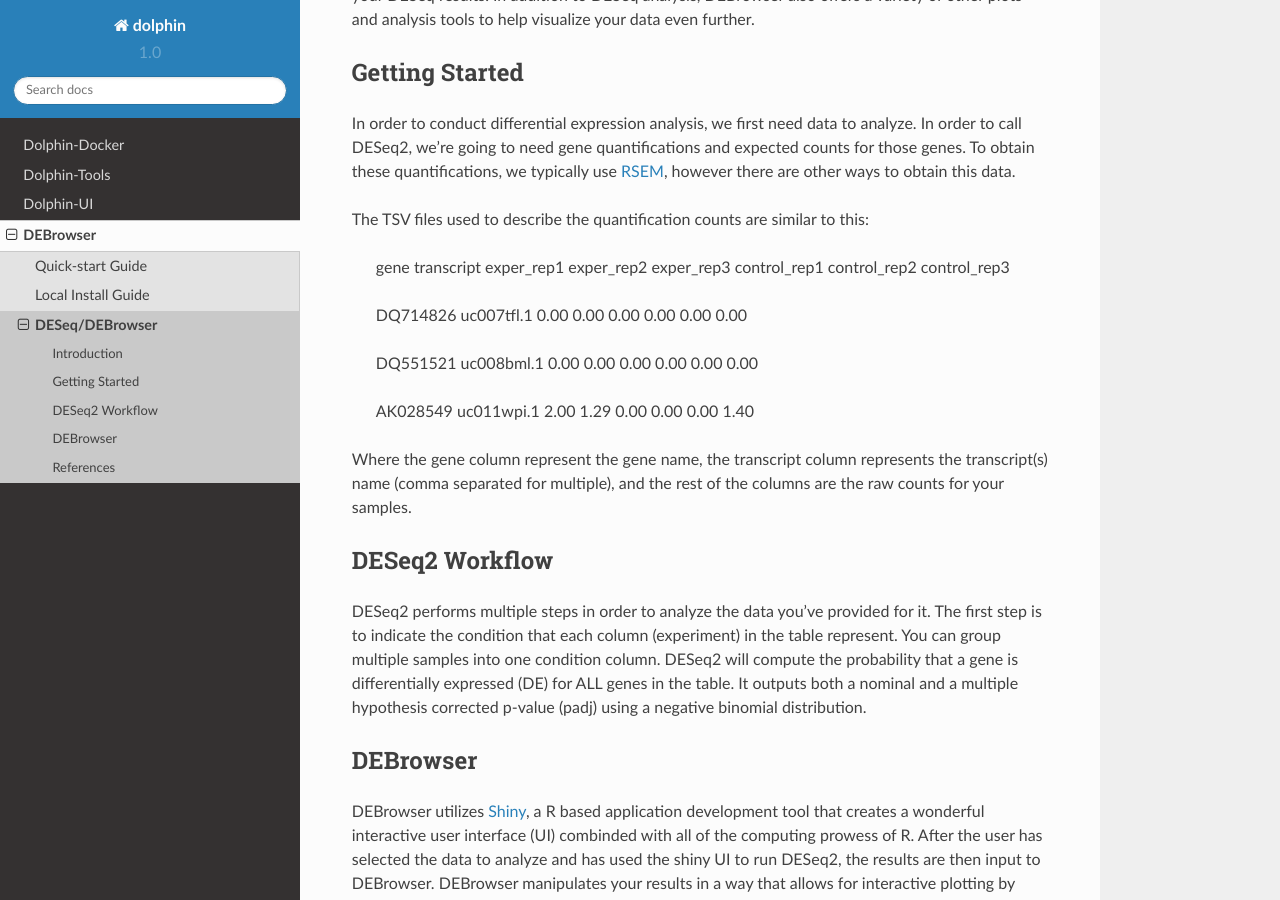
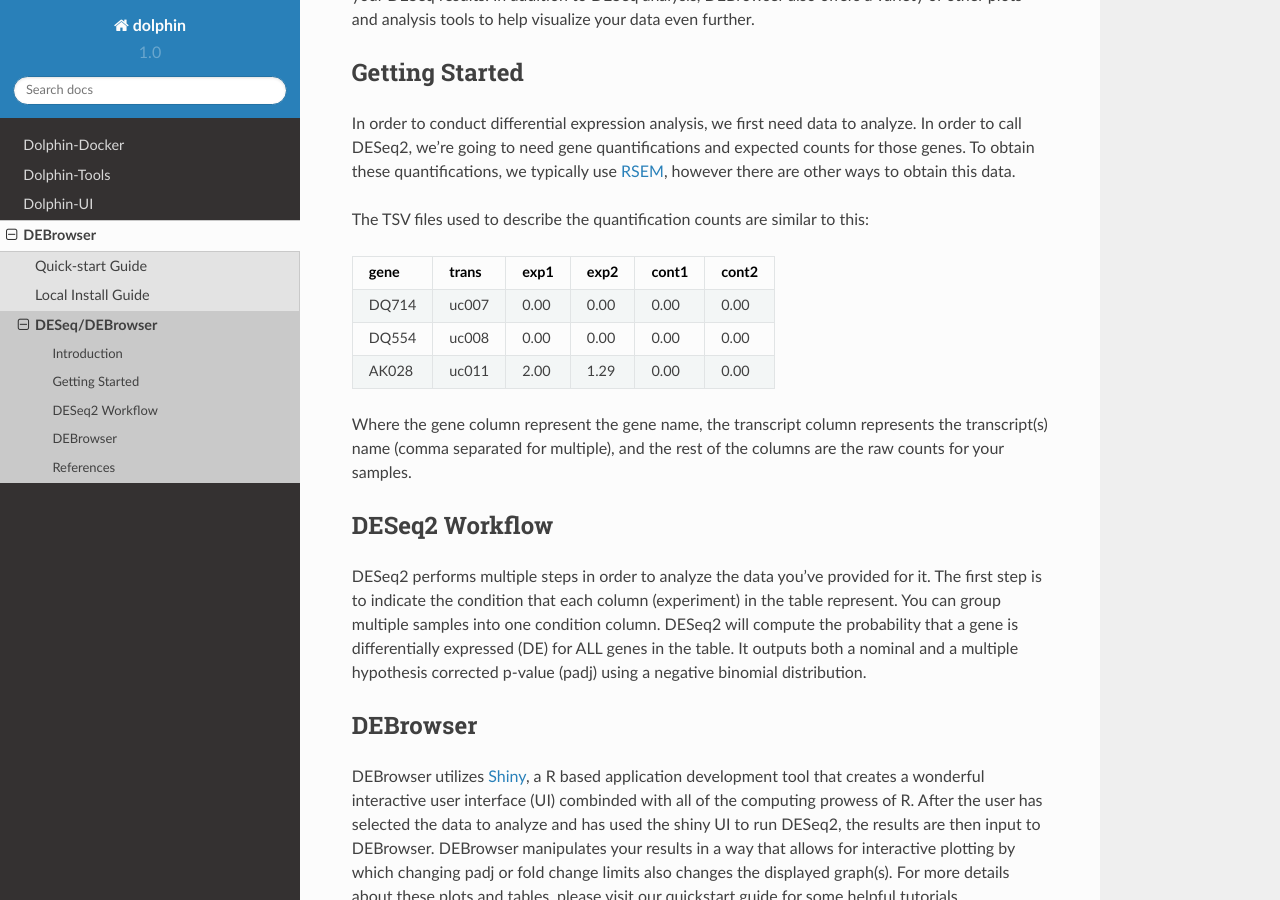
Before and after one commit to UMMS-Biocore/dolphin, a Sphinx documentation site: the page built from docs/debrowser/deseq.rst, in a window 1280 px wide and 900 px high, scrolled down 520 px. Built offline with Sphinx 7.4.7 and the Read the Docs theme 2.0.0, drawn with Linux system fonts in a browser that asks for light colours; formulas are drawn with MathJax 3.

Commit message:
update (#37)

```diff
--- a/docs/debrowser/deseq.rst
+++ b/docs/debrowser/deseq.rst
@@ -37,13 +37,13 @@
 
 The TSV files used to describe the quantification counts are similar to this:
 
-	gene	transcript	exper_rep1	exper_rep2	exper_rep3	control_rep1	control_rep2	control_rep3
-
-	DQ714826	uc007tfl.1	0.00	0.00	0.00	0.00	0.00	0.00
-
-	DQ551521	uc008bml.1	0.00	0.00	0.00	0.00	0.00	0.00
-
-	AK028549	uc011wpi.1	2.00	1.29	0.00	0.00	0.00	1.40
+=====  =====  =====  =====  =====  =====
+gene   trans   exp1   exp2  cont1  cont2
+=====  =====  =====  =====  =====  =====
+DQ714  uc007   0.00   0.00   0.00   0.00
+DQ554  uc008   0.00   0.00   0.00   0.00
+AK028  uc011   2.00   1.29   0.00   0.00
+=====  =====  =====  =====  =====  =====
 
 
 Where the gene column represent the gene name, the transcript column represents the transcript(s) name (comma separated for multiple),
```
